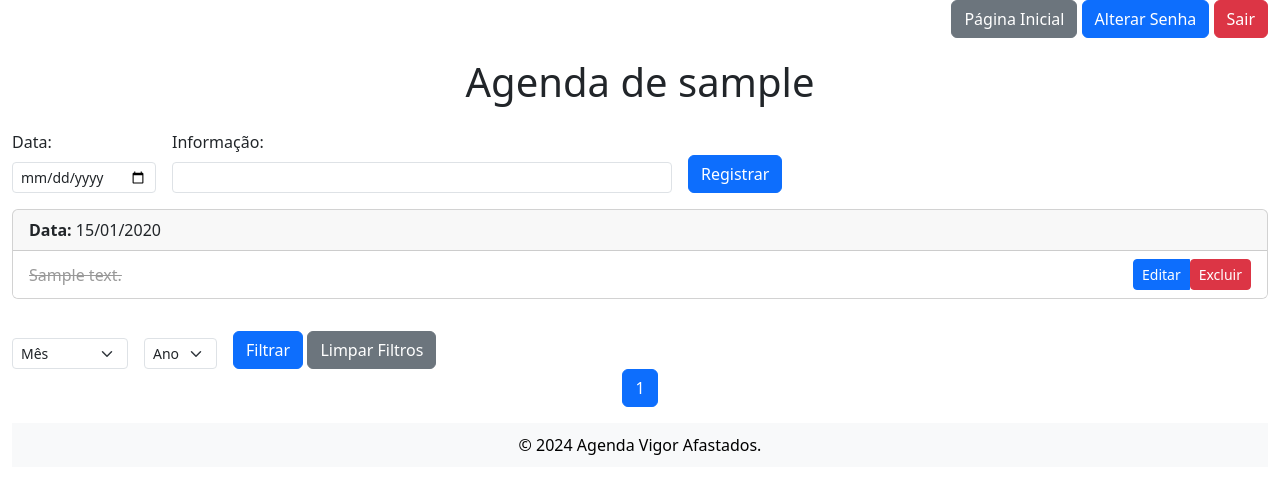
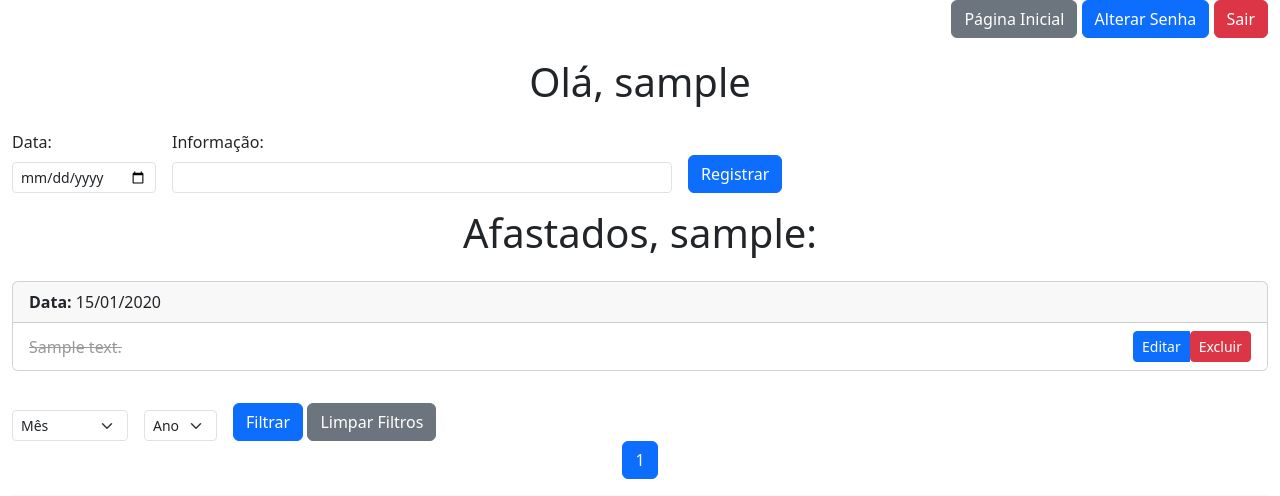
Before and after one commit to skmeme/afastados, a Flask app: page /agenda in a window 1280 px wide. Shown: the top 496 px of the page. Run offline with Flask 3, Linux system fonts and the light colour scheme; a user stored in the database is signed in; tables that the repository leaves empty hold one stand-in row (values such as "Sample post").

Commit message:
vamos ver

```diff
--- a/templates/agenda.html
+++ b/templates/agenda.html
@@ -54,7 +54,7 @@
         <div class="row mt-3">
             {% if current_user.is_authenticated %}
             <div class="col text-center">
-                <h1>Agenda de {{ current_user.username }}</h1>
+                <h1>Olá, {{ current_user.username }}</h1>
             </div>
             {% endif %}
         </div>
@@ -76,6 +76,14 @@
                     </div>
                 </form>
             </div>
+        </div>
+
+        <div class="row mt-3">
+            {% if current_user.is_authenticated %}
+            <div class="col text-center">
+                <h1>Afastados, {{ current_user.username }}: </h1>
+            </div>
+            {% endif %}
         </div>
 
 
```
